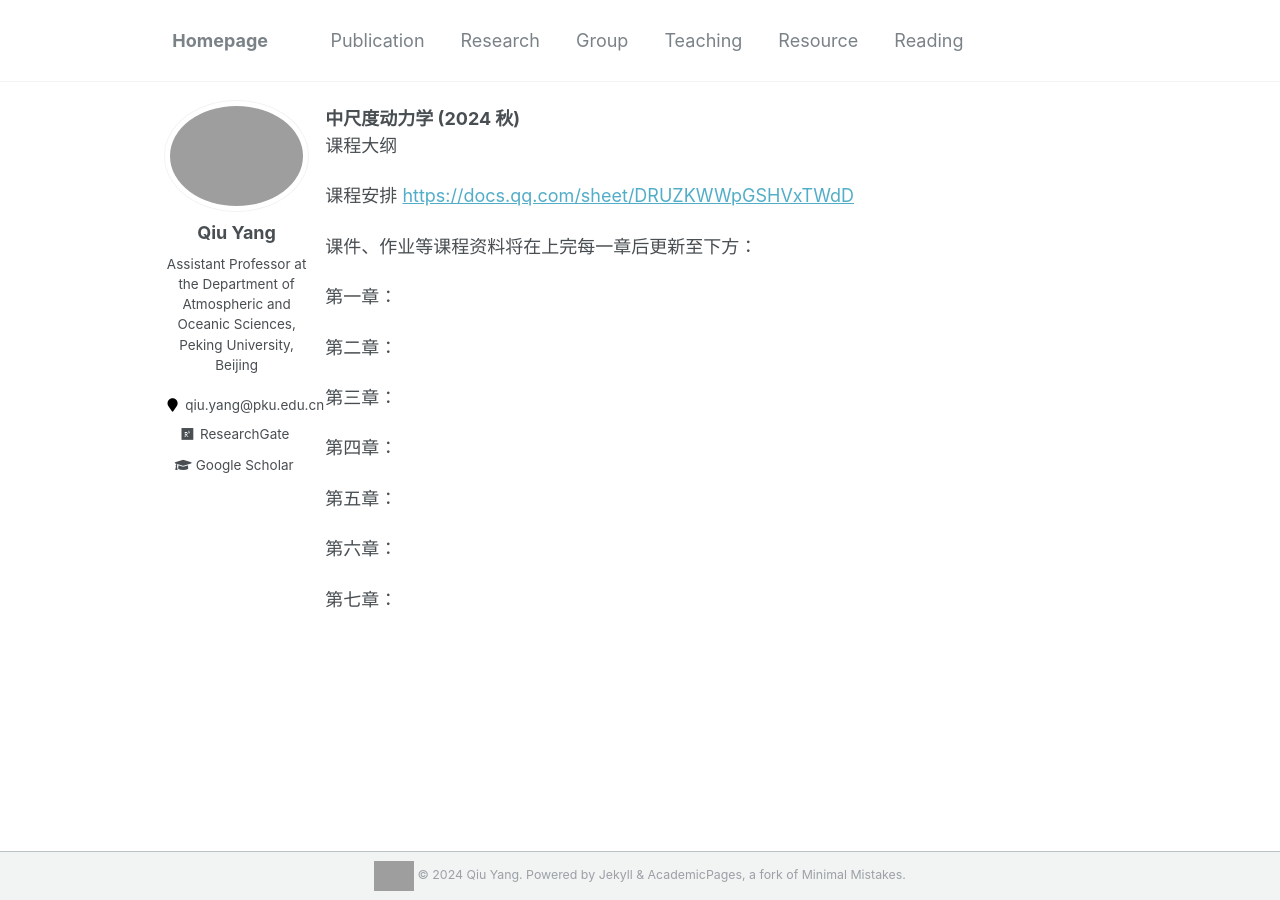
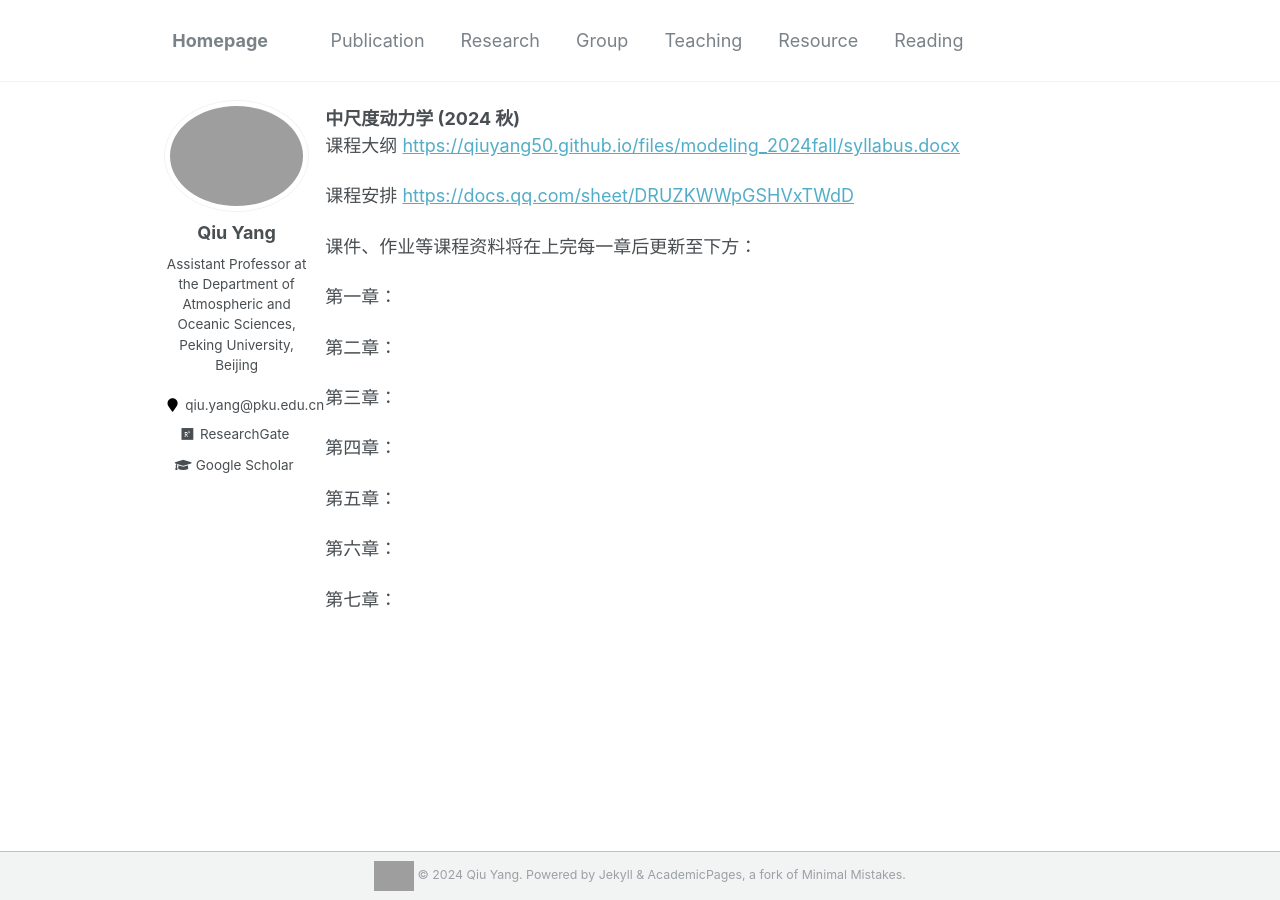
Before and after one commit to qiuyang50/qiuyang50.github.io, a Jekyll site: the page built from _pages/mesoscale_2024fall.md, in a window 1280 px wide. Built offline with Jekyll 4.4.1, drawn with Linux system fonts in a browser that asks for light colours; some of the changed lines change nothing that is shown; grey boxes are pictures that could not be loaded.

Commit message:
Update mesoscale_2024fall.md

```diff
--- a/_pages/mesoscale_2024fall.md
+++ b/_pages/mesoscale_2024fall.md
@@ -5,7 +5,7 @@ filename: modeling_2024fall.md
 ---
 
 **中尺度动力学 (2024 秋)**
-课程大纲
+课程大纲 <a href="https://qiuyang50.github.io/files/mesoscale_2024fall/syllabus.docx">https://qiuyang50.github.io/files/modeling_2024fall/syllabus.docx</a>
 
 课程安排 [https://docs.qq.com/sheet/DRUZKWWpGSHVxTWdD](https://docs.qq.com/sheet/DRUZKWWpGSHVxTWdD)
 
```
